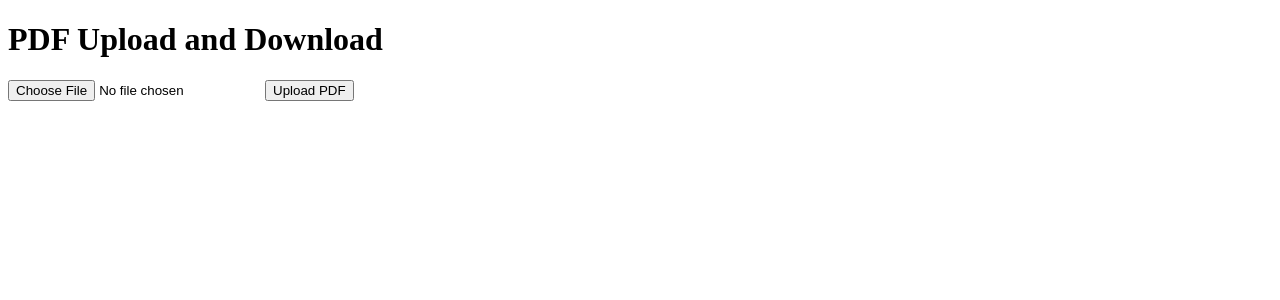
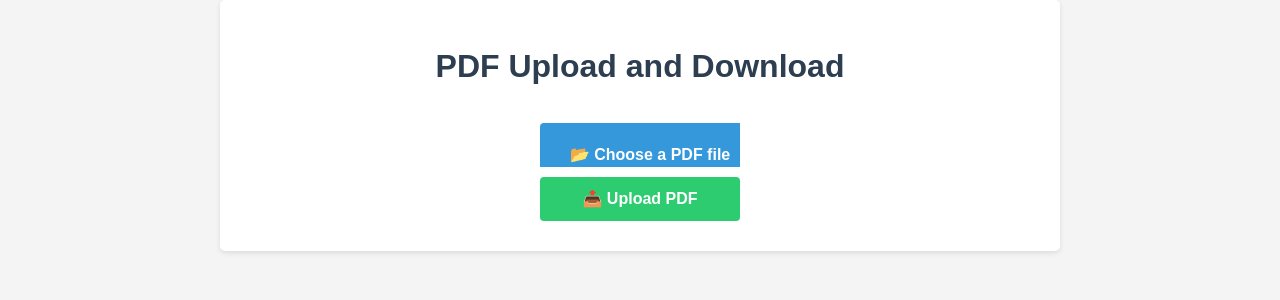
Before and after one commit to andrewfurman/deidentify_pdf, a Flask app: page / in a window 1280 px wide. Shown: the top 300 px of the page. Run offline with Flask 3, Linux system fonts and the light colour scheme.

Commit message:
updated css

```diff
--- a/main.py
+++ b/main.py
@@ -1,7 +1,7 @@
 from flask import Flask, render_template, request, send_file, url_for, redirect
 import os
 
-app = Flask(__name__)
+app = Flask(__name__, static_folder='static')
 app.config['UPLOAD_FOLDER'] = 'uploads'
 
 # Ensure the upload folder exists
--- a/static/styles.css
+++ b/static/styles.css
@@ -0,0 +1,146 @@
+/* General styles */
+body {
+    font-family: Arial, sans-serif;
+    line-height: 1.6;
+    margin: 0;
+    padding: 0;
+    background-color: #f4f4f4;
+    color: #333;
+}
+
+.container {
+    max-width: 800px;
+    margin: 0 auto;
+    padding: 20px;
+    background-color: #fff;
+    border-radius: 5px;
+    box-shadow: 0 2px 5px rgba(0, 0, 0, 0.1);
+}
+
+h1, h2 {
+    text-align: center;
+}
+
+h1 {
+    color: #2c3e50;
+}
+
+h2 {
+    color: #34495e;
+}
+
+/* Section styles */
+.upload-section, .download-section {
+    margin-top: 30px;
+    display: flex;
+    flex-direction: column;
+    align-items: center;
+}
+
+/* File input styles */
+.file-input-wrapper {
+    position: relative;
+    overflow: hidden;
+    display: block;
+    width: 100%;
+    max-width: 300px;
+    margin-bottom: 10px;
+}
+
+.file-input-wrapper input[type=file] {
+    font-size: 100px;
+    position: absolute;
+    left: 0;
+    top: 0;
+    opacity: 0;
+}
+
+/* Button styles */
+.btn {
+    display: flex;
+    align-items: center;
+    justify-content: center;
+    width: 200px;
+    height: 44px;
+    padding: 10px;
+    margin: 10px 0;
+    border: none;
+    border-radius: 4px;
+    cursor: pointer;
+    text-decoration: none;
+    transition: background-color 0.3s;
+    font-size: 16px;
+    font-weight: bold;
+    text-align: center;
+    color: #fff;
+}
+
+/* Choose PDF file button (Blue) */
+.file-input-wrapper {
+    width: 200px;
+    height: 44px;
+    margin-bottom: 10px;
+    position: relative;
+}
+
+.file-input-wrapper input[type=file] {
+    width: 100%;
+    height: 100%;
+    position: absolute;
+    left: 0;
+    top: 0;
+    opacity: 0;
+    cursor: pointer;
+}
+
+.file-input-wrapper label.btn {
+    background-color: #3498db;
+    position: absolute;
+    left: 0;
+    top: 0;
+    width: 100%;
+    height: 100%;
+    margin: 0;
+}
+
+.file-input-wrapper label.btn:hover {
+    background-color: #2980b9;
+}
+
+/* Upload PDF button (Green) */
+.btn-primary {
+    background-color: #2ecc71;
+}
+
+.btn-primary:hover {
+    background-color: #27ae60;
+}
+
+/* Download PDF button (Gray) */
+.btn-secondary {
+    background-color: #95a5a6;
+}
+
+.btn-secondary:hover {
+    background-color: #7f8c8d;
+}
+
+/* Message styles */
+.message {
+    padding: 10px;
+    margin-top: 20px;
+    border-radius: 4px;
+    text-align: center;
+}
+
+.success {
+    background-color: #d4edda;
+    color: #155724;
+    border: 1px solid #c3e6cb;
+}
+
+.error {
+    background-color: #f8d7da;
+    color: #721c24;
+    border: 1px solid #f5c6cb;
+}
--- a/templates/index.html
+++ b/templates/index.html
@@ -4,20 +4,36 @@
     <meta charset="UTF-8">
     <meta name="viewport" content="width=device-width, initial-scale=1.0">
     <title>PDF Upload and Download</title>
+    <link rel="stylesheet" href="{{ url_for('static', filename='styles.css') }}">
 </head>
 <body>
+    <div class="container">
         <h1>PDF Upload and Download</h1>
 
-    <form action="/upload" method="POST" enctype="multipart/form-data">
-        <input type="file" name="pdf_file" accept=".pdf" required>
-        <button type="submit">Upload PDF</button>
+        <div class="upload-section">
+            <form action="{{ url_for('upload_pdf') }}" method="POST" enctype="multipart/form-data">
+                <div class="file-input-wrapper">
+                    <input type="file" name="pdf_file" id="pdf_file" accept=".pdf" required>
+                    <label for="pdf_file" class="btn">📂 Choose a PDF file</label>
+                </div>
+                <button type="submit" class="btn btn-primary">📤 Upload PDF</button>
             </form>
+        </div>
 
         {% if pdf_file %}
+        <div class="download-section">
             <h2>Download Uploaded PDF</h2>
-    <a href="{{ url_for('download_pdf', filename=pdf_file) }}" download>
-        <button>Download PDF</button>
+            <a href="{{ url_for('download_pdf', filename=pdf_file) }}" download class="btn btn-secondary">
+                💾 Download PDF
             </a>
+        </div>
         {% endif %}
+
+        {% if message %}
+        <div class="message {{ message_class }}">
+            {{ message }}
+        </div>
+        {% endif %}
+    </div>
 </body>
 </html>
```
Lines whose indentation alone changed are shown as unchanged.
